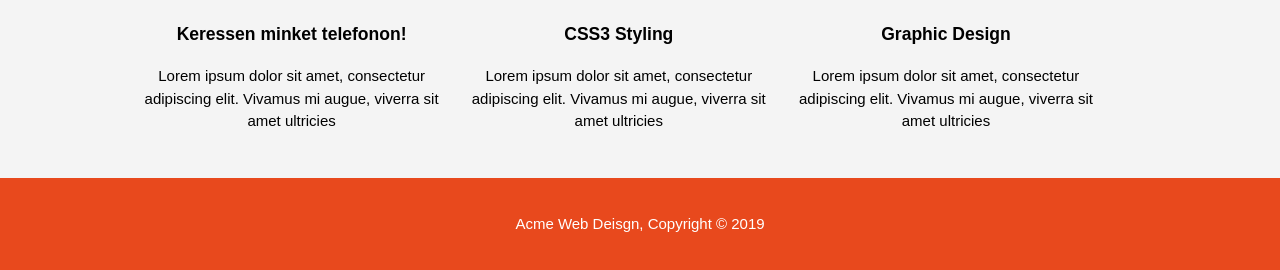
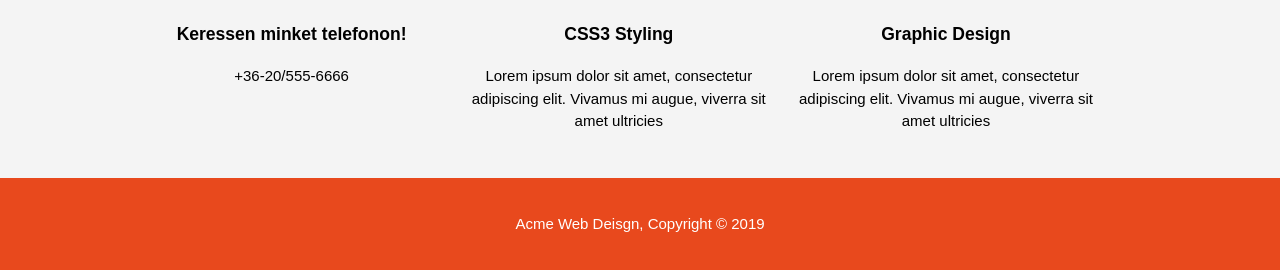
Before and after one commit to Mage1982/Kozmu, a plain HTML site: page index.html in a window 1280 px wide. Shown: the part 727-997 px from the top of the page. Drawn offline with Linux system fonts and the light colour scheme.

Commit message:
Update index.html

```diff
--- a/index.html
+++ b/index.html
@@ -48,7 +48,7 @@
         <div class="box">
           <img src="—Pngtree—phone icon in solid circle_5552270.png">
           <h3>Keressen minket telefonon!</h3>
-          <p>Lorem ipsum dolor sit amet, consectetur adipiscing elit. Vivamus mi augue, viverra sit amet ultricies</p>
+          <p>+36-20/555-6666</p>
         </div>
         <div class="box">
           <img src="logo_css.png">
```
